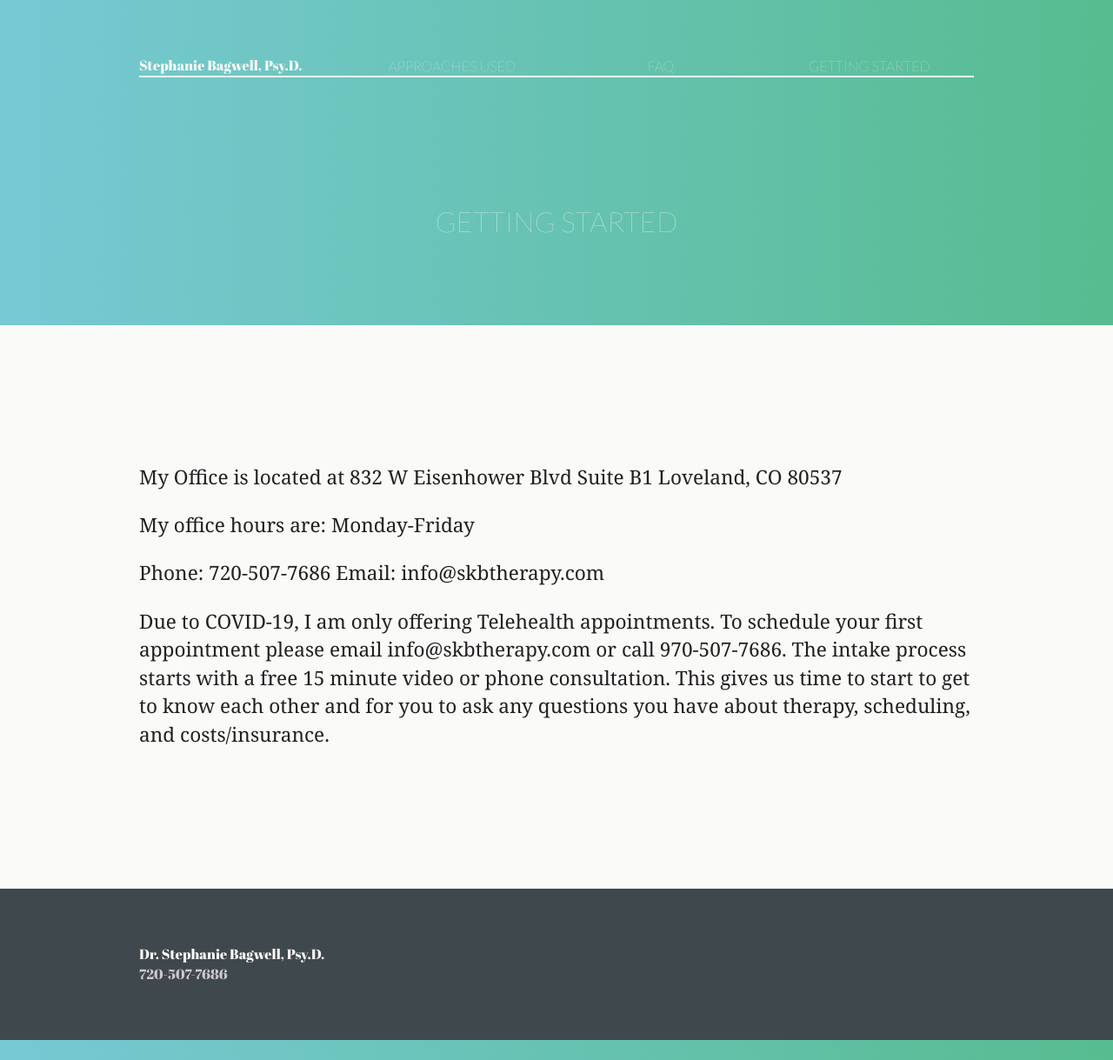
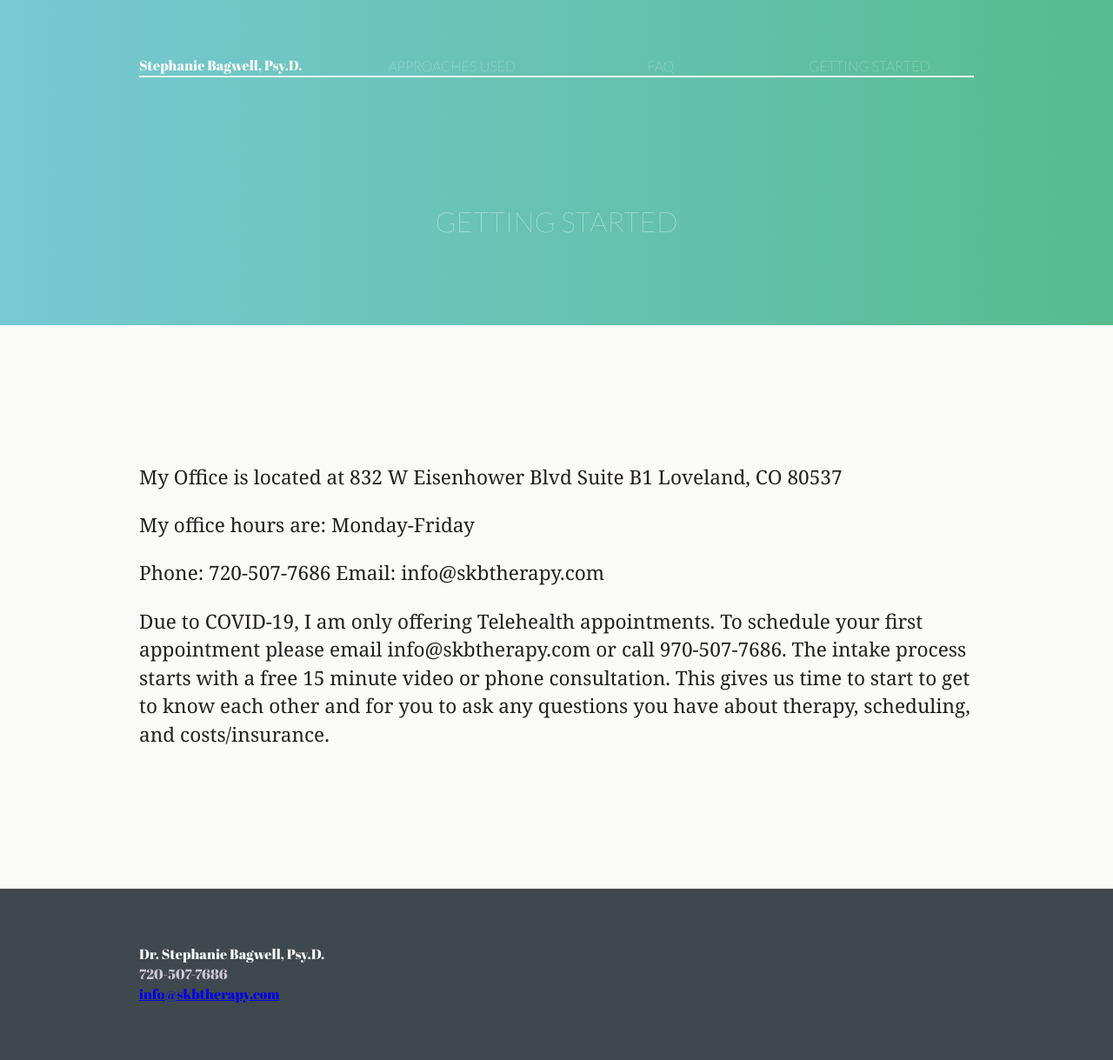
Before and after one commit to billHinderman/steph-jekyll, a Jekyll site: the page built from getting_started.md, in a window 1280 px wide. Shown: the whole page at 87% size. Built offline with Jekyll 4.4.1, drawn with Linux system fonts in a browser that asks for light colours; some web fonts are replaced.

Commit message:
Add email to footer

```diff
--- a/_includes/footer.html
+++ b/_includes/footer.html
@@ -2,5 +2,6 @@
   <div class="wrapper">
     <div>Dr. Stephanie Bagwell, Psy.D.</div>
     <div class="color-cotton">720-507-7686</div>
+    <div class="color-cotton"><a href="mailto:info@skbtherapy.com">info@skbtherapy.com</a></div>
   </div>
 </footer>
```
